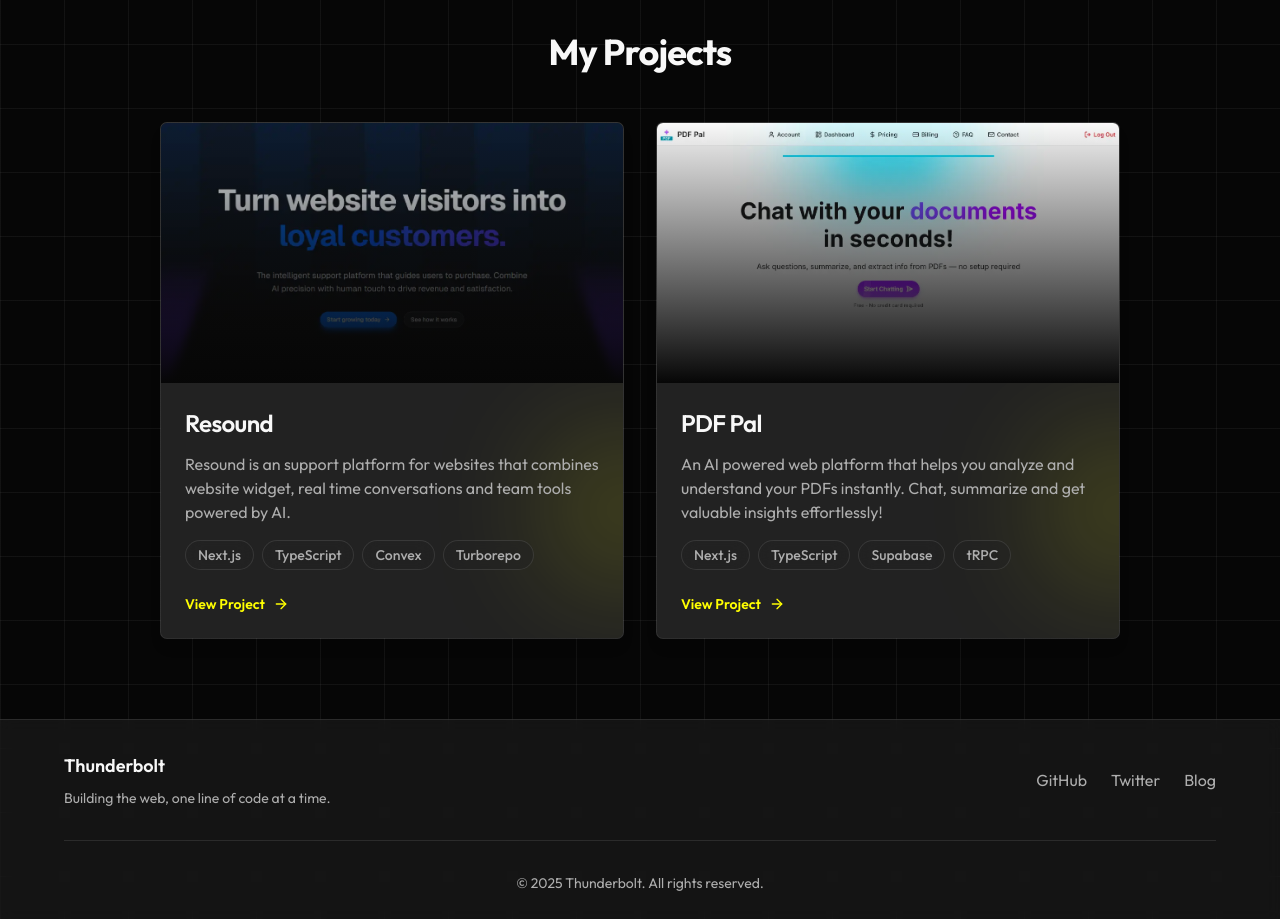
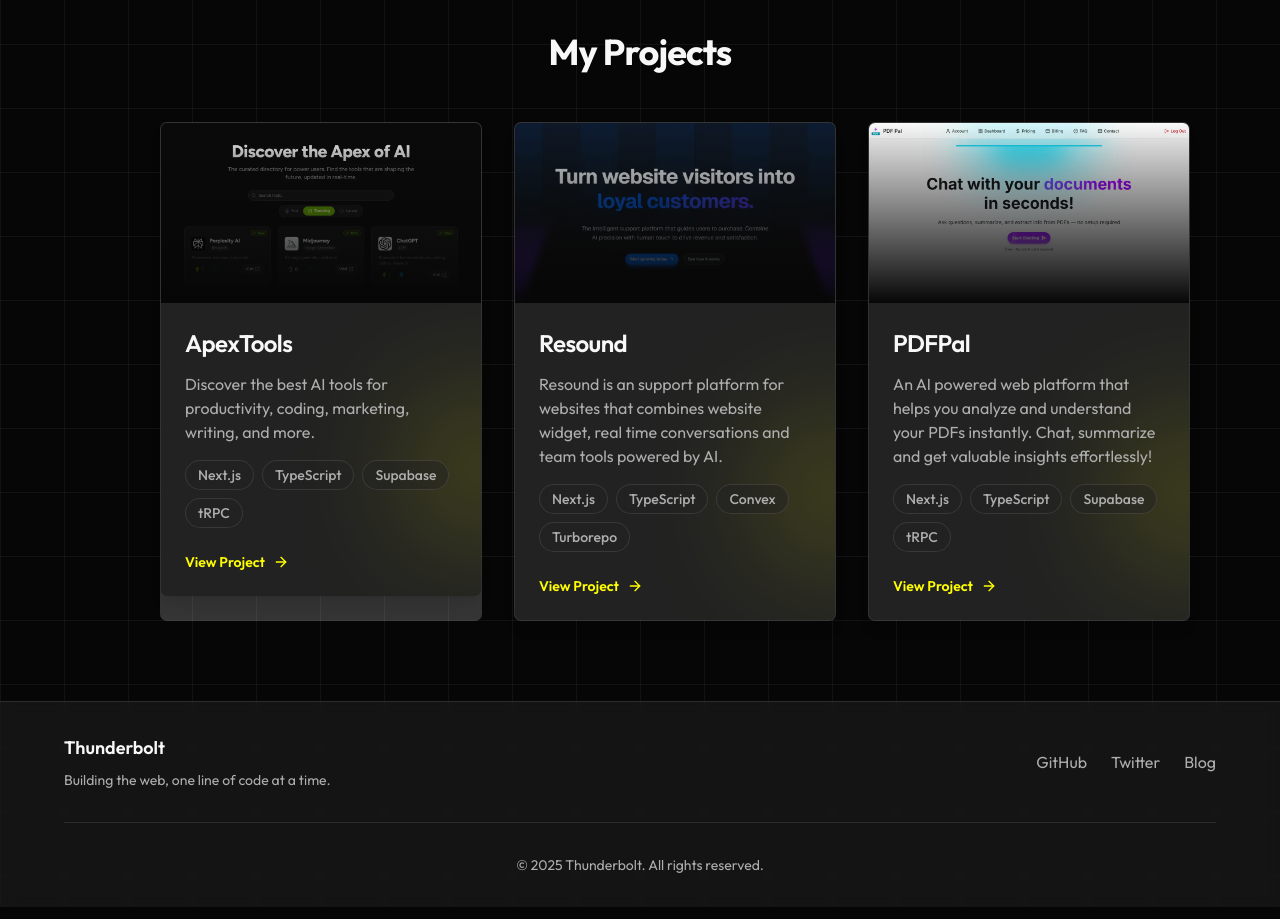
Before and after one commit to ThunderboltDev/ThunderboltDev, a Next.js app: page / in a window 1280 px wide. Shown: the part 1620-2539 px from the top of the page. Built offline with nearby package versions, Linux system fonts and the light colour scheme.

Commit message:
add apex tools project

```diff
--- a/app/page.tsx
+++ b/app/page.tsx
@@ -363,6 +363,13 @@ export default function Home() {
         <h2 id="projects">My Projects</h2>
         <div className="mt-12 flex gap-8 flex-col md:flex-row">
           <Project
+            title="ApexTools"
+            description="Discover the best AI tools for productivity, coding, marketing, writing, and more."
+            tags={["Next.js", "TypeScript", "Supabase", "tRPC"]}
+            projectUrl="https://www.apextools.site?utm_source=portfolio&utm_medium=project&utm_campaign=apextools"
+            imageUrl="/projects/apextools.webp"
+          />
+          <Project
             title="Resound"
             description="Resound is an support platform for websites that combines website widget, real time conversations and team tools powered by AI."
             tags={["Next.js", "TypeScript", "Convex", "Turborepo"]}
@@ -370,11 +377,11 @@ export default function Home() {
             imageUrl="/projects/resound.webp"
           />
           <Project
-            title="PDF Pal"
+            title="PDFPal"
             description="An AI powered web platform that helps you analyze and understand your PDFs instantly. Chat, summarize and get valuable insights effortlessly!"
             tags={["Next.js", "TypeScript", "Supabase", "tRPC"]}
             projectUrl="https://pdfpal.thunderboltdev.site?utm_source=portfolio&utm_medium=project&utm_campaign=pdfpal"
-            imageUrl="/projects/pdf-pal.webp"
+            imageUrl="/projects/pdfpal.webp"
           />
         </div>
       </section>
```
Also changed, not shown: public/projects/apextools.webp (added), public/projects/pdfpal.webp (renamed from public/projects/pdf-pal.webp).
